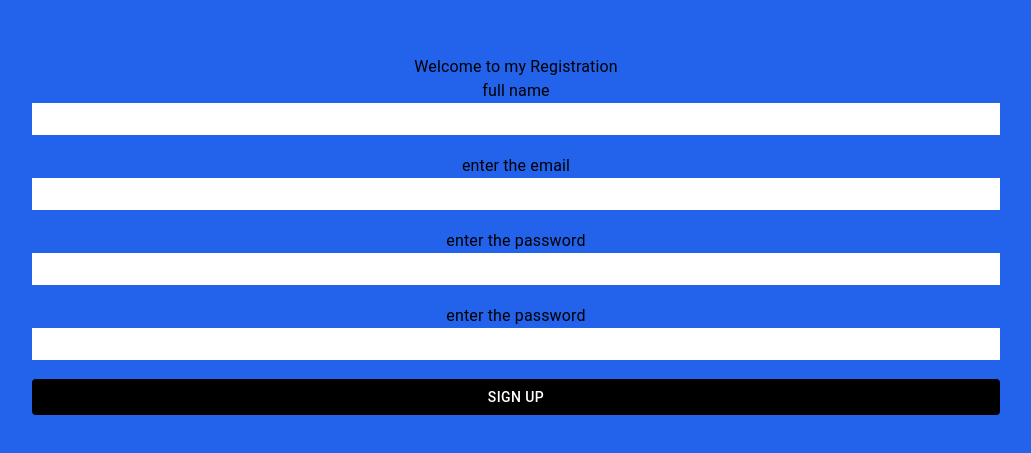
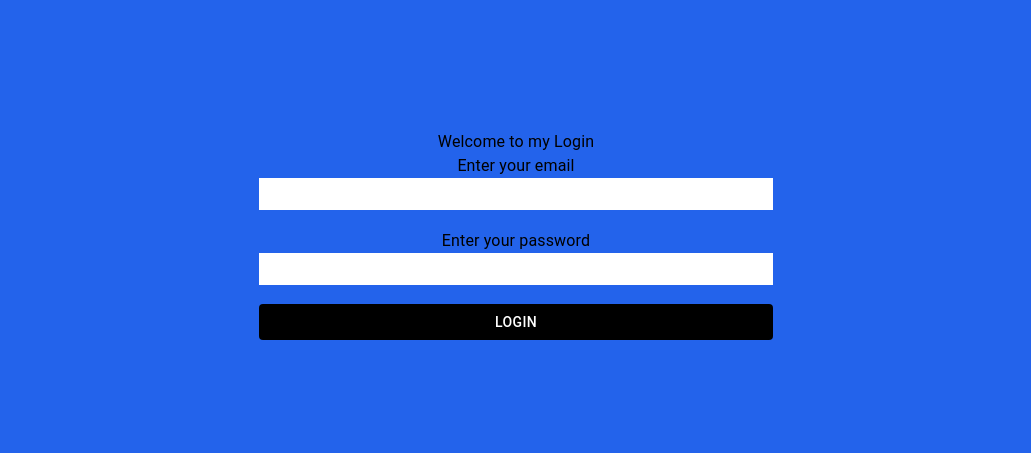
Before and after one commit to mnavai/React-Front-Back-Redux, a React (Create React App) app: page / in a window 1280 px wide. Shown: the part 165-618 px from the top of the page, without its empty margins (124-1155 px from the left). Built offline with nearby package versions, Linux system fonts and the light colour scheme.

Commit message:
latest changes

```diff
--- a/src/App.tsx
+++ b/src/App.tsx
@@ -9,8 +9,8 @@
   return (
     <div className="App">
       <Routes>
-        <Route path="/" element={<RegisterPage />} />
-        <Route path="/login" element={<LoginPage />} />
+        <Route path="/" element={<LoginPage />} />
+        <Route path="/register" element={<RegisterPage />} />
         <Route path="verifyemail">
           <Route path=":verificationCode" />
         </Route>
```
